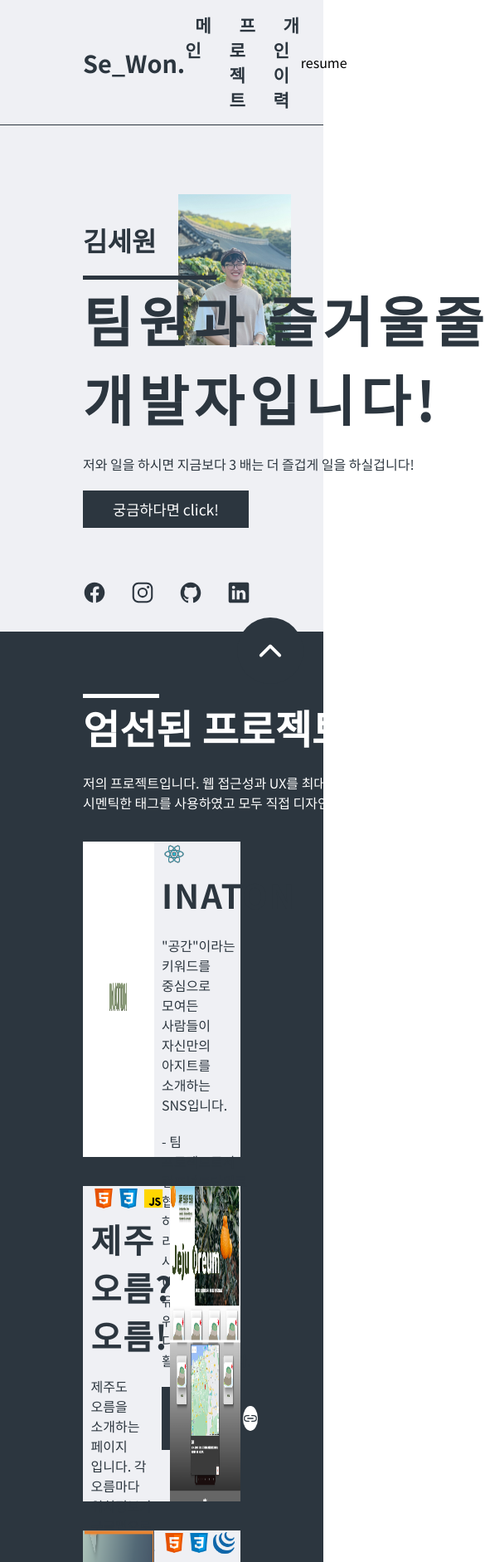
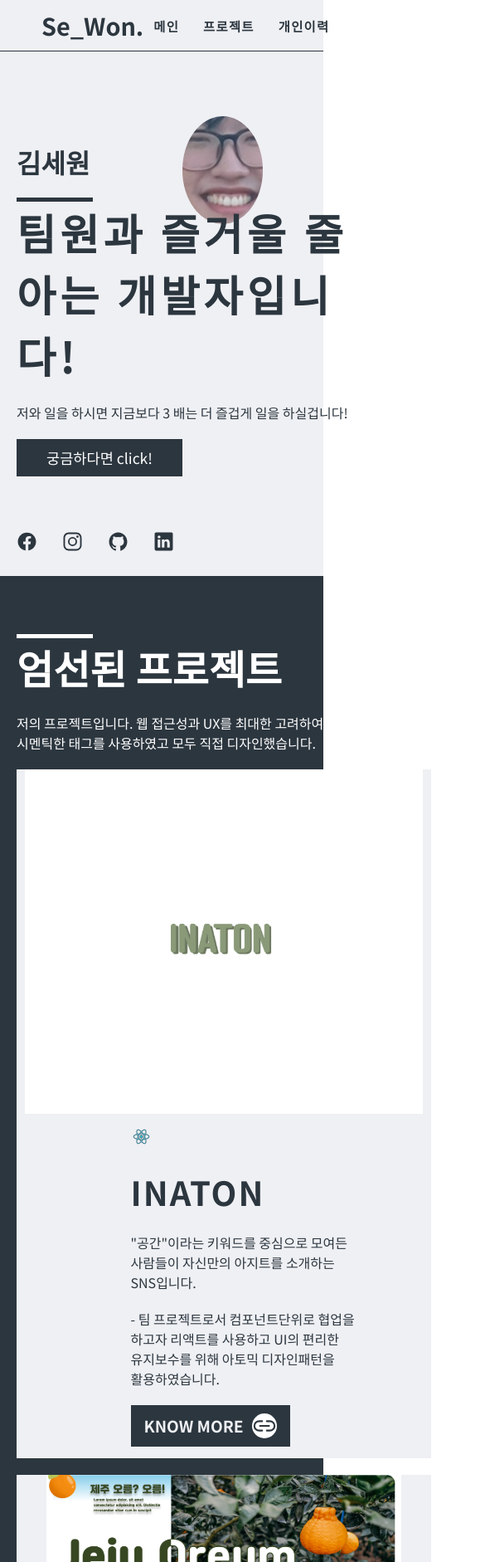
Before and after one commit to gajua/resume, a plain HTML site: page index.html in a window 390 px wide. Shown: the top 1882 px of the page at 83% size, 585 px wide, since content can reach past the window. Drawn offline with nearby package versions, Linux system fonts and the light colour scheme.

Commit message:
반응형

```diff
--- a/index.html
+++ b/index.html
@@ -25,7 +25,7 @@
         <section id="Home" class="info-sec">
           <div class="info-txt">
             <span class="my-name">김세원</span>
-            <h2>팀원과 즐거울줄 아는 개발자입니다!</h2>
+            <h2>팀원과 즐거울 줄 아는 개발자입니다!</h2>
             <p>저와 일을 하시면 지금보다 3 배는 더 즐겁게 일을 하실겁니다!</p>
             <button class="modal-btn">궁금하다면 click!</button>
             <div class="sns-btn">
@@ -53,7 +53,7 @@
               </ul>
             </div>
           </div>
-          <img src="./img/이력서사진.jpg" alt="프로필사진" />
+          <img src="./img/이력서사진.jpg" class="sewon-img" alt="프로필사진" />
           <button>
             <a href="#">
               <ion-icon class="icon" name="chevron-down-outline"></ion-icon>
@@ -71,17 +71,19 @@
               <img src="./img/INATON.png" alt="INATON 프로젝트" />
               <div class="project-info">
                 <ul class="project-stack-list">
-                  <li><img src="./img/icon/icons8-react.png" alt="react"></li>
+                  <li><img src="./img/icon/icons8-react.png" alt="react" /></li>
                 </ul>
-                <h3 class="project-tit">INATON </h3>
+                <h3 class="project-tit">INATON</h3>
                 <p>
-                  "공간"이라는 키워드를 중심으로 모여든 사람들이 자신만의 아지트를 소개하는 SNS입니다.
+                  "공간"이라는 키워드를 중심으로 모여든 사람들이 자신만의
+                  아지트를 소개하는 SNS입니다.
                 </p>
-                <p>- 팀 프로젝트로서 컴포넌트단위로 협업을 하고자 리액트를 사용하고 UI의 편리한 유지보수를 위해 아토믹 디자인패턴을 활용하였습니다.</p>
-                <a
-                  class="project-link"
-                  href="#"
-                  target="_blank"
+                <p>
+                  - 팀 프로젝트로서 컴포넌트단위로 협업을 하고자 리액트를
+                  사용하고 UI의 편리한 유지보수를 위해 아토믹 디자인패턴을
+                  활용하였습니다.
+                </p>
+                <a class="project-link" href="#" target="_blank"
                   >KNOW MORE
                   <ion-icon class="link-btn" name="link-outline"></ion-icon>
                 </a>
@@ -91,16 +93,20 @@
               <img src="./img/제주오름프로젝트.png" alt="제주오름 프로젝트" />
               <div class="project-info">
                 <ul class="project-stack-list">
-                  <li><img src="./img/icon/icons8-html-5.png" alt="HTML"></li>
-                  <li><img src="./img/icon/icons8-css3.png" alt="CSS"></li>
-                  <li><img src="./img/icon/icons8-js.png" alt="JavaScript"></li>
+                  <li><img src="./img/icon/icons8-html-5.png" alt="HTML" /></li>
+                  <li><img src="./img/icon/icons8-css3.png" alt="CSS" /></li>
+                  <li>
+                    <img src="./img/icon/icons8-js.png" alt="JavaScript" />
+                  </li>
                 </ul>
                 <h3 class="project-tit">제주 오름? 오름!</h3>
                 <p>
-                  제주도 오름을 소개하는 페이지 입니다. 각 오름마다 위치정보가 구글맵으로 표시됩니다.
+                  제주도 오름을 소개하는 페이지 입니다. 각 오름마다 위치정보가
+                  구글맵으로 표시됩니다.
                 </p>
                 <p>
-                  - 구글맵 API와 제주오름 API를 함께 사용하였고 모듈단위로 JS파일을 분리하여 코드의 가독성을 높였습니다.
+                  - 구글맵 API와 제주오름 API를 함께 사용하였고 모듈단위로
+                  JS파일을 분리하여 코드의 가독성을 높였습니다.
                 </p>
                 <a
                   class="project-link"
@@ -115,9 +121,11 @@
               <img src="./img/컬러팔레트.png" alt="컬러팔레트 프로젝트" />
               <div class="project-info">
                 <ul class="project-stack-list">
-                  <li><img src="./img/icon/icons8-html-5.png" alt="HTML"></li>
-                  <li><img src="./img/icon/icons8-css3.png" alt="CSS"></li>
-                  <li><img src="./img/icon/icons8-jquery.png" alt="jquery"></li>
+                  <li><img src="./img/icon/icons8-html-5.png" alt="HTML" /></li>
+                  <li><img src="./img/icon/icons8-css3.png" alt="CSS" /></li>
+                  <li>
+                    <img src="./img/icon/icons8-jquery.png" alt="jquery" />
+                  </li>
                 </ul>
                 <h3 class="project-tit">My color Palette</h3>
                 <p>
--- a/style.css
+++ b/style.css
@@ -114,7 +114,7 @@ h2::before {
   height: 60px;
   display: flex;
   align-items: center;
-  font-size: 1.75em;
+  font-size: 25px;
   transition: 0.5s;
   gap: 30px;
 }
@@ -125,11 +125,12 @@ h2::before {
 .sns-btn ul li a:hover {
   color: #00bcd4;
 }
-.info-sec img {
-  position: absolute;
+.info-sec .sewon-img {
+  position: relative;
   margin: 68px 0;
-  right: 10%;
-  width: 35%;
+  right: 200px;
+  width: 400px;
+  object-fit: contain;
 }
 .info-sec > button {
   position: fixed;
@@ -412,3 +413,97 @@ footer .sns-btn ul {
   background-clip: padding-box;
   border: 2px solid transparent;
 }
+
+
+
+/* 반응형 */
+@media (max-width: 1000px) {
+  section{
+    padding: 10px 20px;
+  }
+  .header{
+    padding: 10px 50px;
+    justify-content: space-around;
+  }
+  .header .head-nav ul {
+    gap: 5px;
+    font-size: 0.8em;
+    word-break: keep-all;
+  }
+  .header p{
+    display: none;
+  }
+
+  .info-sec{
+    /* flex-direction: column; */
+  }
+  .info-txt h2 {
+    font-size: 3.2em;
+    word-break: initial;
+    width: 400px;
+  }
+  .info-sec .sewon-img{
+    /* width: 200px; */
+    /* height: 400px; */
+    width: 130px;
+    height: 130px;
+    /* right: 10px; */
+    object-fit: none;
+    background-size: 10px;
+    border-radius: 50%;
+    /* display: none; */
+  }
+  .info-sec > button{
+    display: none;
+  }
+
+  /* 프로젝트 섹션 */
+  .project-list > li{
+    flex-direction: column;
+    width: 400px;
+    height: 830px;
+    min-width: 500px;
+    margin: 20px auto;
+  }
+  .project-list > li img{
+    /* width: 100%; */
+    min-width:100% ;
+    object-fit: contain;
+    height: 50%;
+  }
+  .project-list > li:nth-child(even) {
+    flex-direction: column;
+  }
+  .project-info{
+    flex-direction: column;
+    justify-content: center;
+    align-items: center;
+  }
+  .project-info p{
+    min-width: 300px;
+    display: flex;
+
+  }
+  .project-stack-list{
+    height: 50px;
+  }
+/* 개인이력 섹션 */
+  .personal-list li {
+    flex-direction: column;
+    width: 400px;
+    height: 520px;
+    min-width: 500px;
+    margin: 20px auto;
+  }
+  .personal-list li img{
+    min-width:100% ;
+  }
+
+
+  footer{
+    padding: 10px 30px;
+  }
+  footer ul {
+    gap: 5px;
+  }
+}
```
